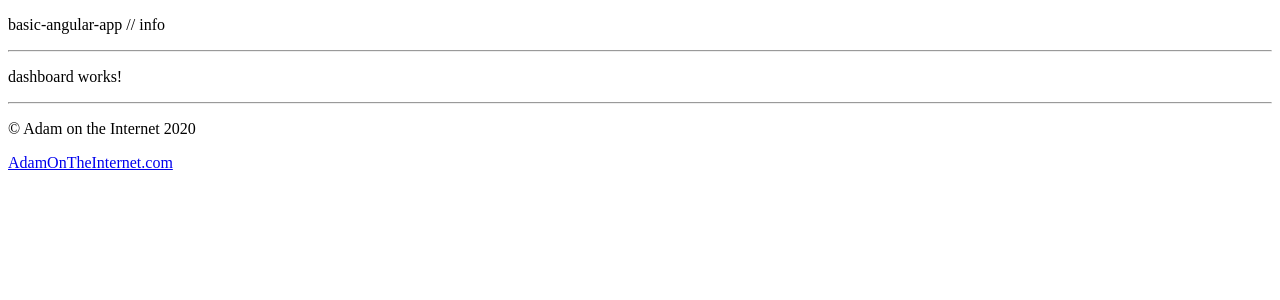
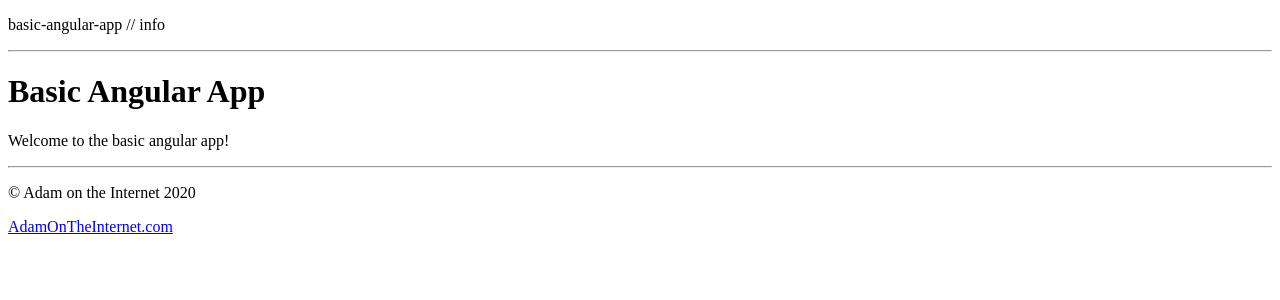
Before and after one commit to adam-on-the-internet/basic-angular-app, an Angular app: page /dashboard in a window 1280 px wide. Shown: the top 300 px of the page. Built offline with nearby package versions, Linux system fonts and the light colour scheme.

Commit message:
built dashboard

```diff
--- a/src/app/components/dashboard/dashboard.component.html
+++ b/src/app/components/dashboard/dashboard.component.html
@@ -1 +1,10 @@
-<p>dashboard works!</p>
+<div class="header">
+  <h1>
+    Basic Angular App
+  </h1>
+</div>
+<div class="content">
+  <p>
+    Welcome to the basic angular app!
+  </p>
+</div>
--- a/src/app/components/dashboard/dashboard.component.ts
+++ b/src/app/components/dashboard/dashboard.component.ts
@@ -1,15 +1,9 @@
-import { Component, OnInit } from "@angular/core";
+import { Component } from "@angular/core";
 
 @Component({
   selector: "app-dashboard",
   templateUrl: "./dashboard.component.html",
   styleUrls: ["./dashboard.component.css"]
 })
-export class DashboardComponent implements OnInit {
-
-  constructor() { }
-
-  ngOnInit() {
-  }
-
+export class DashboardComponent {
 }
```
